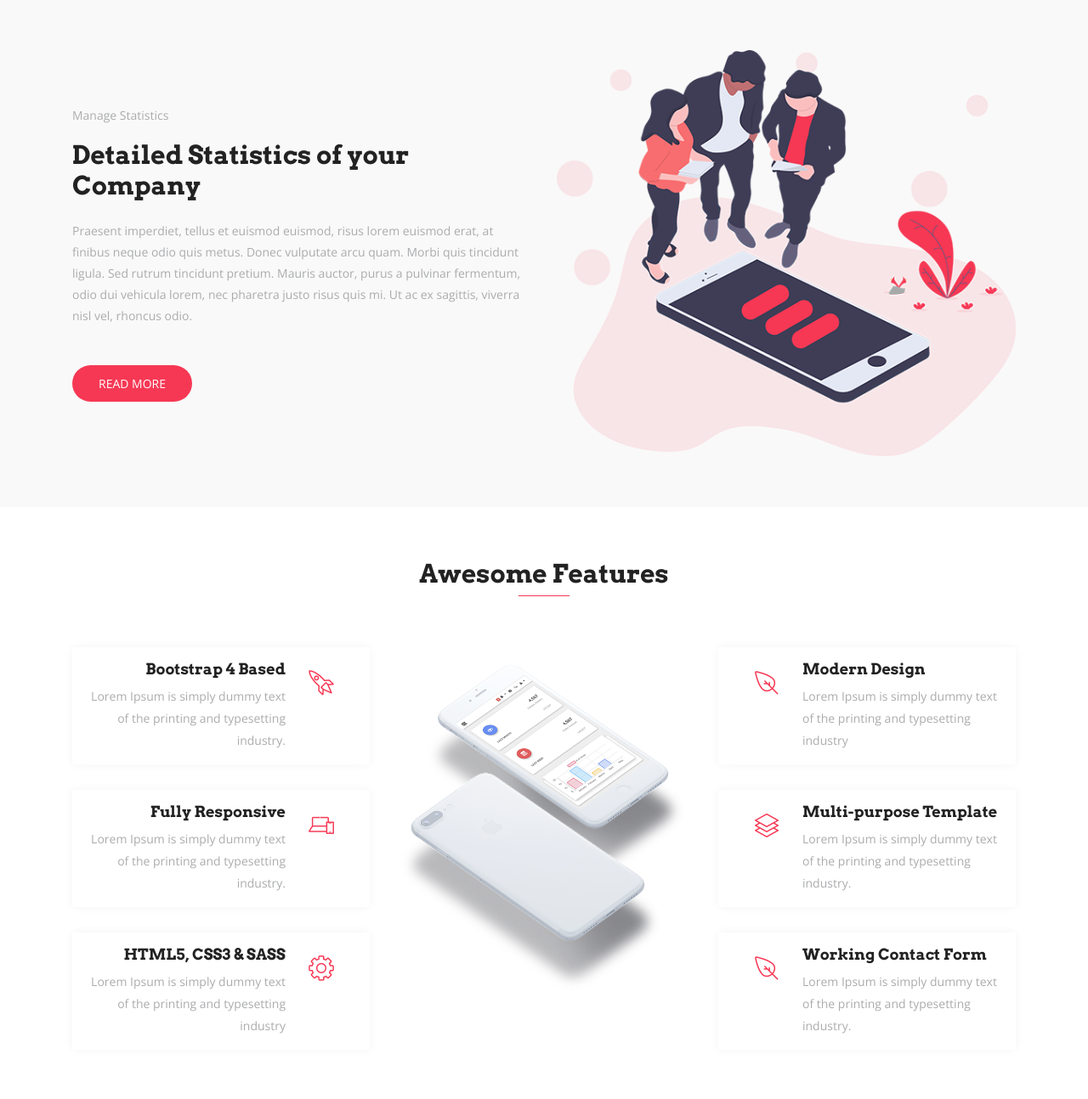
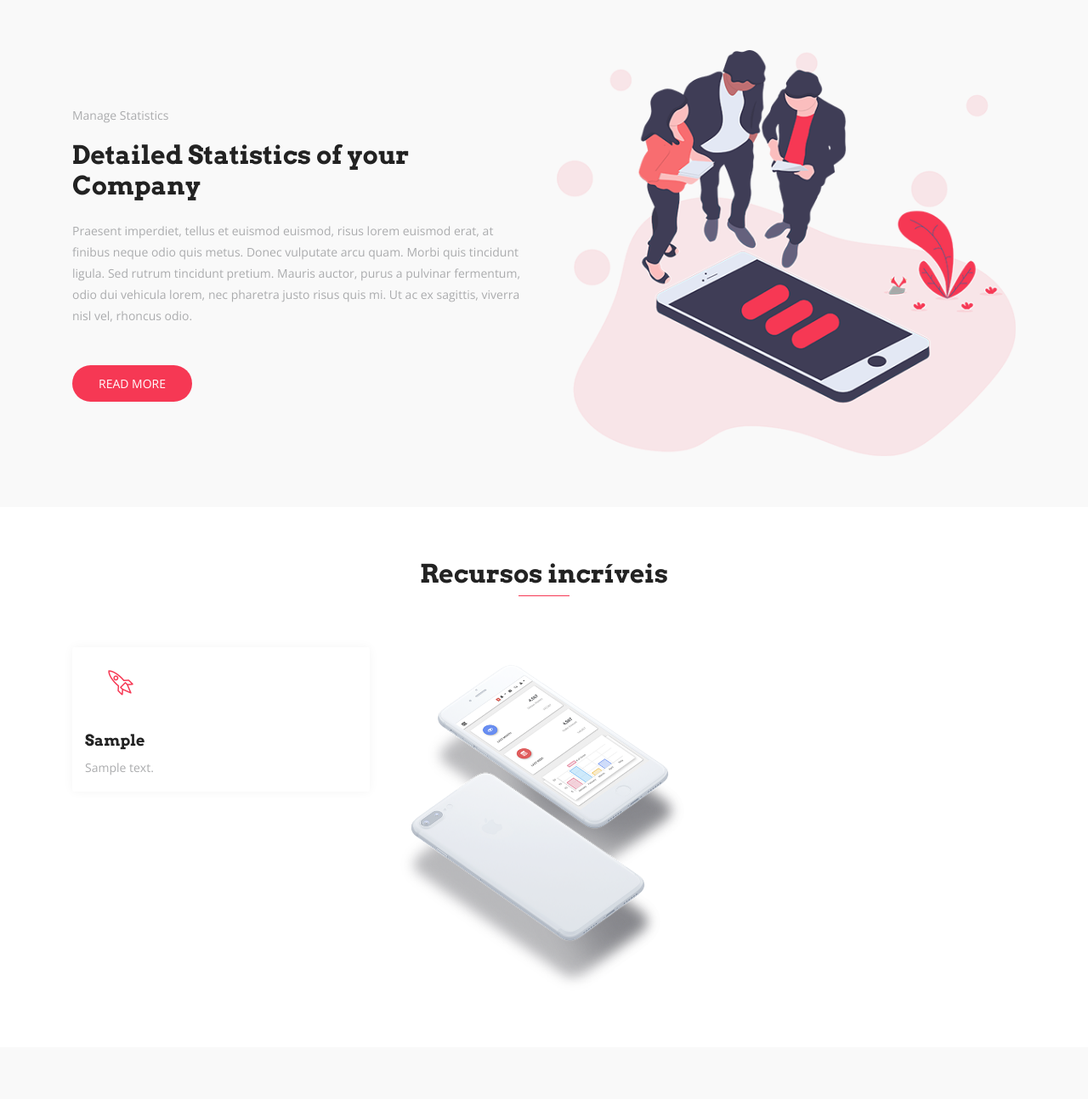
Before and after one commit to EraldoLjr/Udemy, a Django app: page / in a window 1280 px wide. Shown: the part 1077-2371 px from the top of the page at 85% size. Run offline with Django 5.2, Linux system fonts and the light colour scheme; tables that the repository leaves empty hold one stand-in row (values such as "Sample post"); some libraries are stand-ins or nearby versions; some web fonts are replaced.

Commit message:
template feature

```diff
--- a/core/templates/features.html
+++ b/core/templates/features.html
@@ -2,76 +2,47 @@
 <section id="features" class="section-padding">
     <div class="container">
         <div class="section-header text-center">
-          <h2 class="section-title wow fadeInDown" data-wow-delay="0.3s">Awesome Features</h2>
+            <h2 class="section-title wow fadeInDown" data-wow-delay="0.3s">Recursos incríveis</h2>
             <div class="shape wow fadeInDown" data-wow-delay="0.3s"></div>
         </div>
         <div class="row">
+            <!-- Coluna da Esquerda -->
             <div class="col-lg-4 col-md-12 col-sm-12 col-xs-12">
-            <div class="content-left">
-              <div class="box-item wow fadeInLeft" data-wow-delay="0.3s">
+                {% for feature in recurso %}
+                {% if forloop.counter0 < 3 %}
+                <div class="box-item wow fadeIn{{ feature.animation }}" data-wow-delay="{{ feature.delay }}">
                     <span class="icon">
-                  <i class="lni-rocket"></i>
+                        <i class="{{ feature.icone }}"></i>
                     </span>
                     <div class="text">
-                  <h4>Bootstrap 4 Based</h4>
-                  <p>Lorem Ipsum is simply dummy text of the printing and typesetting industry.</p>
+                        <h4>{{ feature.recurso }}</h4>
+                        <p>{{ feature.descricao }}</p>
                     </div>
                 </div>
-              <div class="box-item wow fadeInLeft" data-wow-delay="0.6s">
-                <span class="icon">
-                  <i class="lni-laptop-phone"></i>
-                </span>
-                <div class="text">
-                  <h4>Fully Responsive</h4>
-                  <p>Lorem Ipsum is simply dummy text of the printing and typesetting industry.</p>
+                {% endif %}
+                {% endfor %}
             </div>
-              </div>
-              <div class="box-item wow fadeInLeft" data-wow-delay="0.9s">
-                <span class="icon">
-                  <i class="lni-cog"></i>
-                </span>
-                <div class="text">
-                  <h4>HTML5, CSS3 & SASS</h4>
-                  <p>Lorem Ipsum is simply dummy text of the printing and typesetting industry</p>
-                </div>
-              </div>
-            </div>
-          </div>
+            <!-- Imagem Central -->
             <div class="col-lg-4 col-md-12 col-sm-12 col-xs-12">
                 <div class="show-box wow fadeInUp" data-wow-delay="0.3s">
                     <img src="{% static 'img/feature/intro-mobile.png' %}" alt="">
                 </div>
             </div>
+            <!-- Coluna da Direita -->
             <div class="col-lg-4 col-md-12 col-sm-12 col-xs-12">
-            <div class="content-right">
-              <div class="box-item wow fadeInRight" data-wow-delay="0.3s">
+                {% for feature in recurso %}
+                {% if forloop.counter0 >= 3 %}
+                <div class="box-item wow fadeIn{{ feature.animation }}" data-wow-delay="{{ feature.delay }}">
                     <span class="icon">
-                  <i class="lni-leaf"></i>
+                        <i class="{{ feature.icone }}"></i>
                     </span>
                     <div class="text">
-                  <h4>Modern Design</h4>
-                  <p>Lorem Ipsum is simply dummy text of the printing and typesetting industry</p>
+                        <h4>{{ feature.recurso }}</h4>
+                        <p>{{ feature.descricao }}</p>
                     </div>
                 </div>
-              <div class="box-item wow fadeInRight" data-wow-delay="0.6s">
-                <span class="icon">
-                  <i class="lni-layers"></i>
-                </span>
-                <div class="text">
-                  <h4>Multi-purpose Template</h4>
-                  <p>Lorem Ipsum is simply dummy text of the printing and typesetting industry.</p>
-                </div>
-              </div>
-              <div class="box-item wow fadeInRight" data-wow-delay="0.9s">
-                <span class="icon">
-                  <i class="lni-leaf"></i>
-                </span>
-                <div class="text">
-                  <h4>Working Contact Form</h4>
-                  <p>Lorem Ipsum is simply dummy text of the printing and typesetting industry.</p>
-                </div>
-              </div>
-            </div>
+                {% endif %}
+                {% endfor %}
             </div>
         </div>
     </div>
```
Lines whose indentation alone changed are shown as unchanged.
